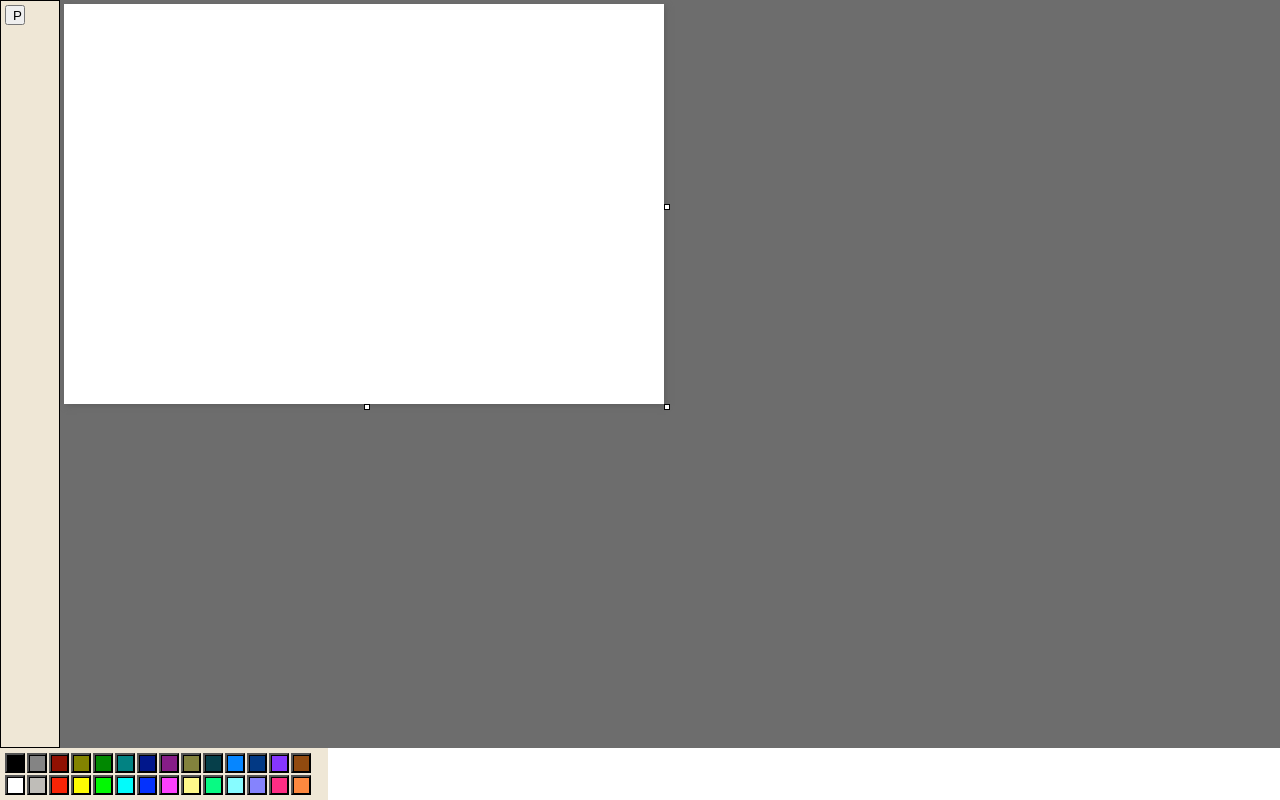
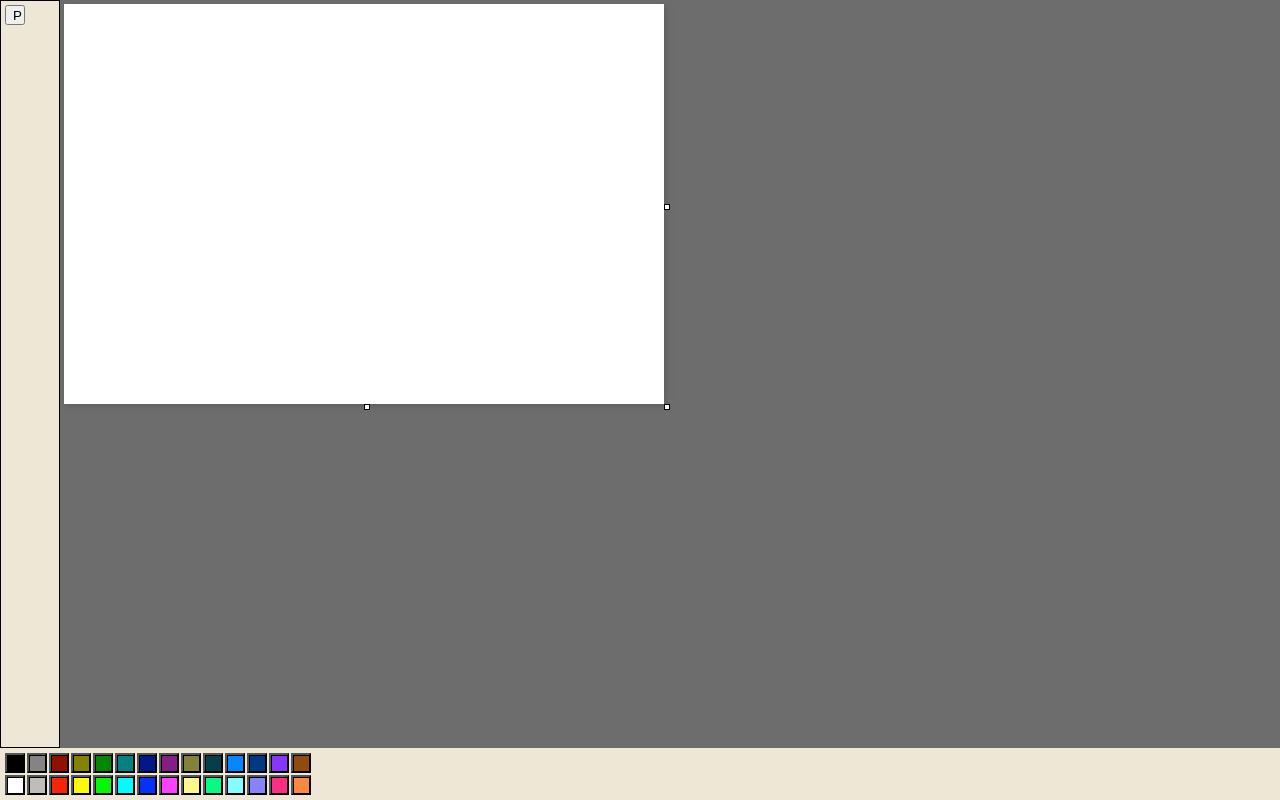
Before and after one commit to krvajal/mspaint, a React (Create React App) app: page / in a window 1280 px wide. Built offline with nearby package versions, Linux system fonts and the light colour scheme.

Commit message:
feat:add panel

```diff
--- a/src/App.js
+++ b/src/App.js
@@ -26,12 +26,18 @@ function App() {
             <CanvasContainer />
           </div>
         </div>
-        <div>
+        <Panel>
           <ColorPalette />
-        </div>
+        </Panel>
       </div>
     </ColorProvider>
   );
 }
 
+function Panel({ children }) {
+  return (
+    <div style={{ width: "100%", backgroundColor: "#EFE7D6" }}>{children}</div>
+  );
+}
+
 export default App;
```
